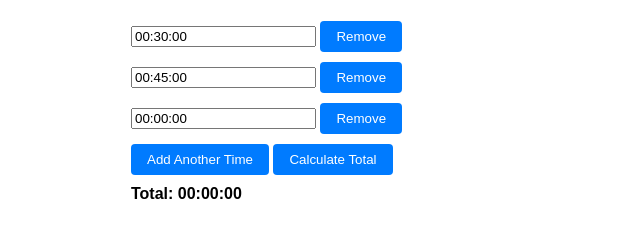
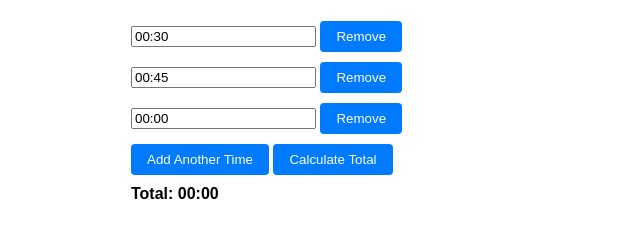
Before and after one commit to Raya3/tymsom, a plain HTML site: page index.html in a window 1280 px wide. Shown: the part 79-316 px from the top of the page, without its empty margins (209-849 px from the left). Drawn offline with Linux system fonts and the light colour scheme.

Commit message:
Update format in index.html

```diff
--- a/index.html
+++ b/index.html
@@ -36,23 +36,23 @@
     <div id="inputs">
         <!-- Box 1 (30 min) -->
         <div class="time-input">
-            <input type="text" class="time" placeholder="HH:MM:SS" value="00:30:00">
+            <input type="text" class="time" placeholder="HH:MM" value="00:30">
             <button class="remove-btn">Remove</button>
         </div>
         <!-- Box 2 (45 min) -->
         <div class="time-input">
-            <input type="text" class="time" placeholder="HH:MM:SS" value="00:45:00">
+            <input type="text" class="time" placeholder="HH:MM" value="00:45">
             <button class="remove-btn">Remove</button>
         </div>
         <!-- Box 3 (empty) -->
         <div class="time-input">
-            <input type="text" class="time" placeholder="HH:MM:SS" value="00:00:00">
+            <input type="text" class="time" placeholder="HH:MM" value="00:00">
             <button class="remove-btn">Remove</button>
         </div>
     </div>
     <button id="add-btn">Add Another Time</button>
     <button id="calculate-btn">Calculate Total</button>
-    <div id="result">Total: 00:00:00</div>
+    <div id="result">Total: 00:00</div>
 
     <script src="script.js"></script>
 </body>
```
